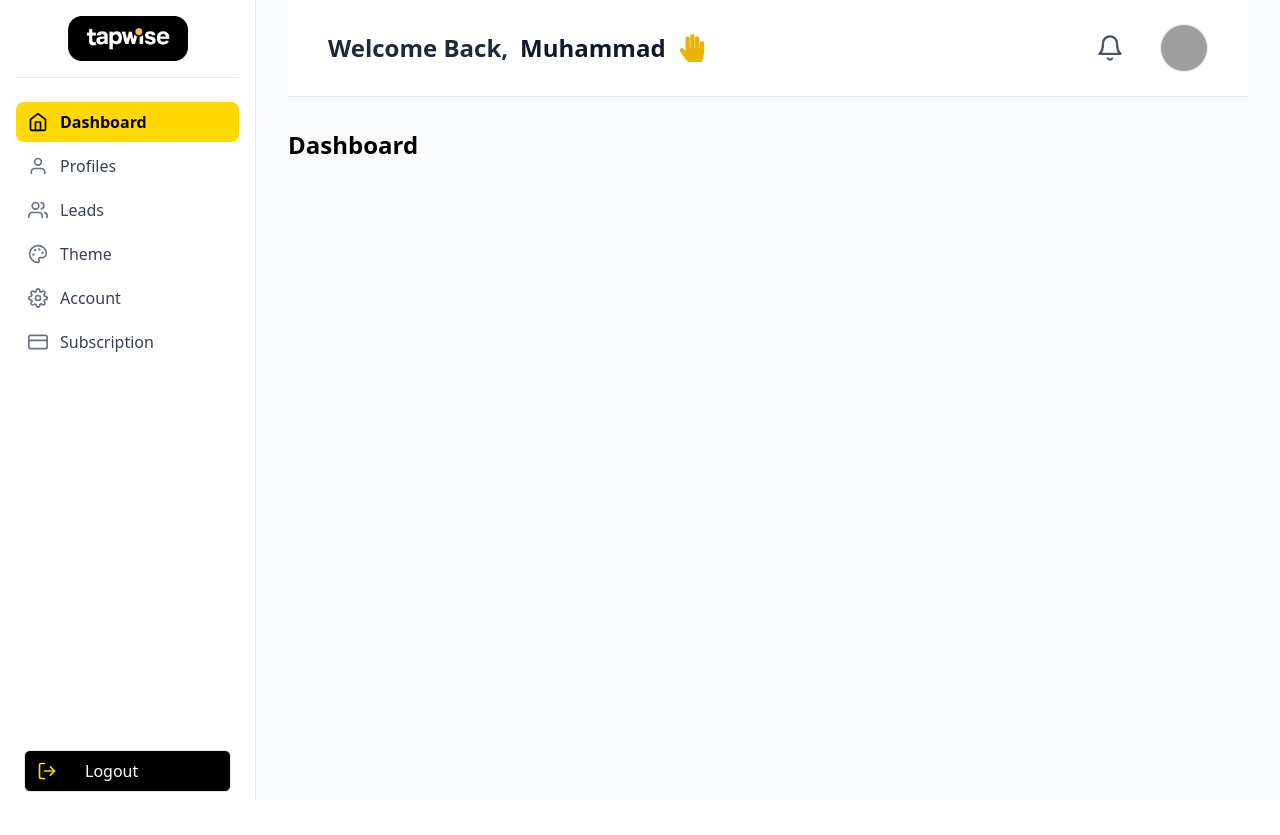
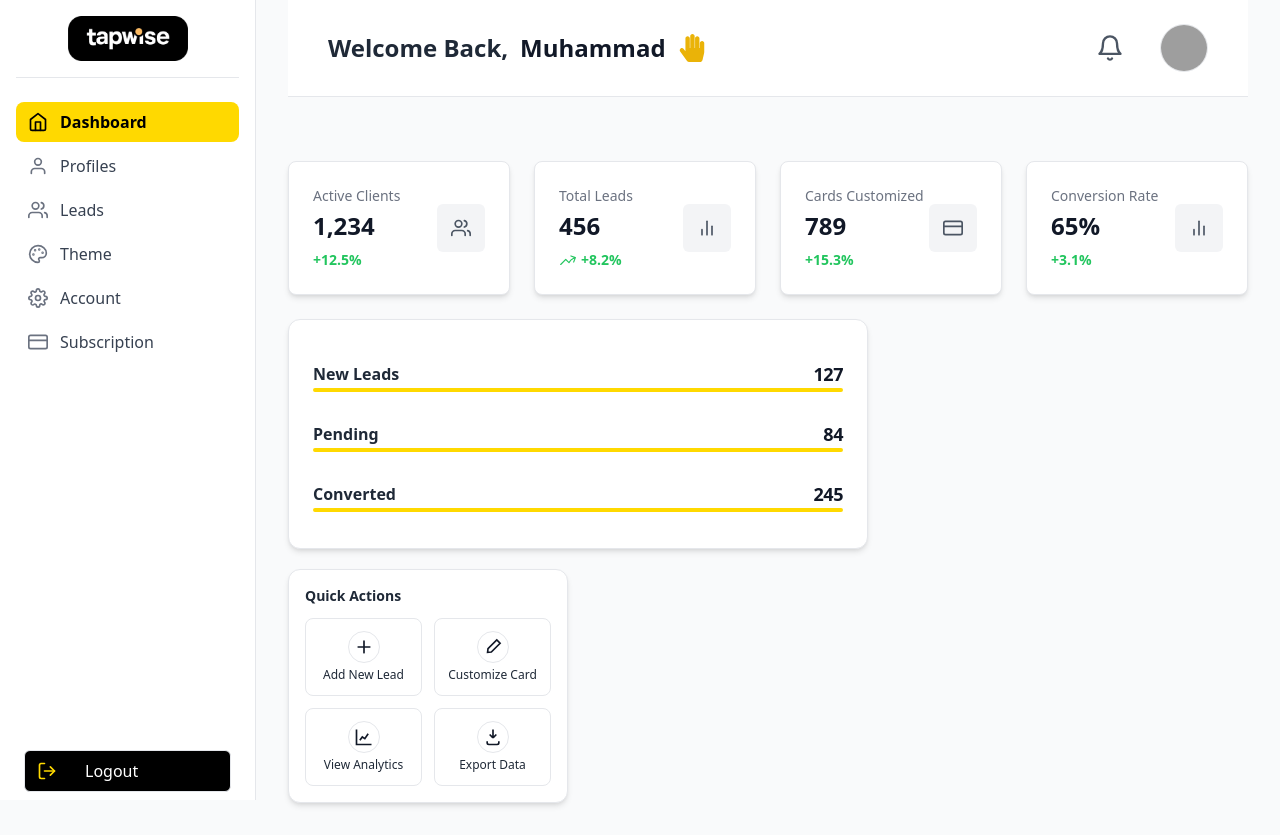
Before and after one commit to iahmadiqbal/tapwise-crm-dashboard, a Next.js app: page /dashboard in a window 1280 px wide. Before the commit the page ends 800 px from the top, so only its background shows below. Built offline with nearby package versions, Linux system fonts and the light colour scheme; grey boxes are pictures that could not be loaded.

Commit message:
dashboard component updated

```diff
--- a/src/app/dashboard/page.tsx
+++ b/src/app/dashboard/page.tsx
@@ -1,3 +1,13 @@
+import LeadsOverview from "../../components/dashboard/LeadsOverview/page";
+import DashboardStats from "../../components/dashboard/page";
+import QuickActions from "../../components/dashboard/QuickActions/page";
+
 export default function DashboardPage() {
-  return <h1 className="text-2xl font-bold">Dashboard</h1>;
+  return (
+    <>
+      <DashboardStats />
+      <LeadsOverview />
+      <QuickActions />
+    </>
+  );
 }
--- a/src/app/page.tsx
+++ b/src/app/page.tsx
@@ -1,5 +1,3 @@
 export default function Page() {
-  return (
-    <div className="h-screen flex items-center justify-center bg-gray-900"></div>
-  );
+  return <></>;
 }
--- /dev/null
+++ b/src/components/dashboard/LeadsOverview/page.tsx
@@ -0,0 +1,30 @@
+const LeadsOverview = () => {
+  const items = [
+    { label: "New Leads", value: 127 },
+    { label: "Pending", value: 84 },
+    { label: "Converted", value: 245 },
+  ];
+
+  return (
+    <div className="w-full max-w-[580px] bg-[#FFFFFF] border border-gray-200 rounded-xl shadow-md mt-6 p-6">
+      {items.map((item) => (
+        <div key={item.label} className="pb-3">
+          <div className="flex items-center justify-between  mt-4">
+            <h2 className="text-base font-semibold text-gray-800">
+              {item.label}
+            </h2>
+
+            <span className="text-lg font-bold tracking-tight tabular-nums text-gray-900">
+              {item.value}
+            </span>
+          </div>
+
+          {/* Yellow line */}
+          <hr className="border-2 border-[#FFD900] rounded" />
+        </div>
+      ))}
+    </div>
+  );
+};
+
+export default LeadsOverview;
--- /dev/null
+++ b/src/components/dashboard/QuickActions/page.tsx
@@ -0,0 +1,102 @@
+"use client";
+
+import React from "react";
+
+type Action = {
+  label: string;
+  icon: React.ReactNode;
+};
+
+const QuickActions: React.FC = () => {
+  const actions: Action[] = [
+    {
+      label: "Add New Lead",
+      icon: (
+        <svg viewBox="0 0 24 24" className="h-5 w-5">
+          <path
+            d="M12 5v14M5 12h14"
+            fill="none"
+            stroke="currentColor"
+            strokeWidth="2"
+            strokeLinecap="round"
+          />
+        </svg>
+      ),
+    },
+    {
+      label: "Customize Card",
+      icon: (
+        <svg viewBox="0 0 24 24" className="h-5 w-5">
+          <path
+            d="M16.5 3.5l4 4L10 18l-4.5.5L6 14l10.5-10.5z"
+            stroke="currentColor"
+            strokeWidth="2"
+            fill="none"
+          />
+        </svg>
+      ),
+    },
+    {
+      label: "View Analytics",
+      icon: (
+        <svg viewBox="0 0 24 24" className="h-5 w-5">
+          <path
+            d="M3 3v18h18"
+            stroke="currentColor"
+            strokeWidth="2"
+            fill="none"
+          />
+          <path
+            d="M7 16l3-4 3 2 4-6"
+            stroke="currentColor"
+            strokeWidth="2"
+            fill="none"
+          />
+        </svg>
+      ),
+    },
+    {
+      label: "Export Data",
+      icon: (
+        <svg viewBox="0 0 24 24" className="h-5 w-5">
+          <path
+            d="M12 3v10m0 0l-4-4m4 4l4-4"
+            stroke="currentColor"
+            strokeWidth="2"
+            fill="none"
+          />
+          <path
+            d="M5 17v2a2 2 0 0 0 2 2h10a2 2 0 0 0 2-2v-2"
+            stroke="currentColor"
+            strokeWidth="2"
+            fill="none"
+          />
+        </svg>
+      ),
+    },
+  ];
+
+  return (
+    <div className="w-[280px] bg-white border border-gray-200 rounded-xl shadow-md p-4 mt-5">
+      <h2 className="text-sm font-semibold text-gray-800">Quick Actions</h2>
+
+      <div className="mt-3 grid grid-cols-2 gap-3">
+        {actions.map((a) => (
+          <div
+            key={a.label}
+            className="group flex flex-col items-center justify-center gap-1 rounded-lg border border-gray-200 bg-white p-3 text-gray-900"
+          >
+            <span className="inline-flex h-8 w-8 items-center justify-center rounded-full border border-gray-200">
+              {a.icon}
+            </span>
+            <span className="text-xs font-medium text-gray-800 text-center">
+              {a.label}
+            </span>
+          </div>
+        ))}
+      </div>
+    </div>
+  );
+};
+
+export default QuickActions;
--- /dev/null
+++ b/src/components/dashboard/page.tsx
@@ -0,0 +1,81 @@
+"use client";
+import React from "react";
+import { FiUsers, FiBarChart2, FiCreditCard } from "react-icons/fi";
+import { HiArrowTrendingUp } from "react-icons/hi2";
+
+const stats = [
+  {
+    title: "Active Clients",
+    value: "1,234",
+    change: "+12.5%",
+    icon: FiUsers,
+  },
+  {
+    title: "Total Leads",
+    value: "456",
+    change: "+8.2%",
+    icon: FiBarChart2,
+    withArrow: true,
+  },
+  {
+    title: "Cards Customized",
+    value: "789",
+    change: "+15.3%",
+    icon: FiCreditCard,
+  },
+  {
+    title: "Conversion Rate",
+    value: "65%",
+    change: "+3.1%",
+    icon: FiBarChart2,
+  },
+];
+
+const DashboardStats: React.FC = () => {
+  return (
+    <div className="grid grid-cols-1 sm:grid-cols-2 lg:grid-cols-4 gap-6 mt-8">
+      {stats.map((item, index) => {
+        const Icon = item.icon;
+
+        return (
+          <div
+            key={index}
+            className="bg-white rounded-lg shadow-md border border-gray-200 p-6 flex justify-between items-center hover:shadow-lg transition"
+          >
+            {/* LEFT: Title + Value + Change */}
+            <div>
+              <h3 className="text-gray-500 text-sm font-medium">
+                {item.title}
+              </h3>
+              <p className="text-2xl font-bold text-gray-900 mt-1">
+                {item.value}
+              </p>
+
+              {item.withArrow ? (
+                // only for 2nd box: arrow + %
+                <div className="flex items-center gap-1 mt-2">
+                  <HiArrowTrendingUp className="text-[#22C55E] text-lg" />
+                  <span className="text-sm font-semibold text-[#22C55E]">
+                    {item.change}
+                  </span>
+                </div>
+              ) : (
+                //   Rest of all boxes
+                <span className="text-sm font-semibold text-[#22C55E] mt-2 block">
+                  {item.change}
+                </span>
+              )}
+            </div>
+
+            {/* RIGHT: Icon */}
+            <div className="flex items-center justify-center h-12 w-12 rounded-md bg-gray-100 text-gray-600">
+              <Icon className="text-xl" />
+            </div>
+          </div>
+        );
+      })}
+    </div>
+  );
+};
+
+export default DashboardStats;
```
